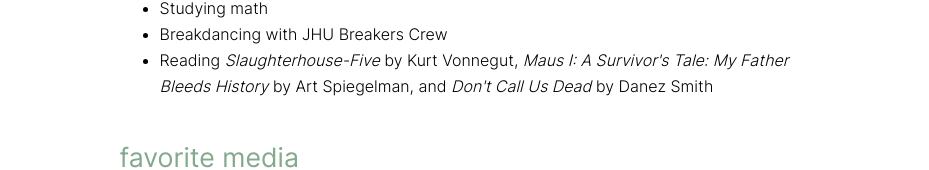
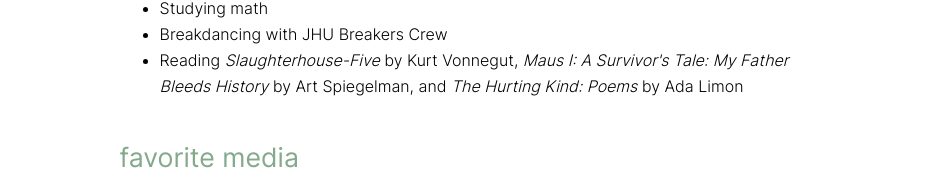
Before and after one commit to kristenpark/kristenpark.github.io, a plain HTML site: page index.html in a window 1280 px wide. Shown: the part 788-958 px from the top of the page, without its empty margins (162-1091 px from the left). Drawn offline with nearby package versions, Linux system fonts and the light colour scheme.

Commit message:
Update index.html

```diff
--- a/index.html
+++ b/index.html
@@ -70,7 +70,7 @@
                 <li>Breakdancing with JHU Breakers Crew</li>
                 <li>Reading <i>Slaughterhouse-Five</i> by Kurt Vonnegut,
                     <i>Maus I: A Survivor's Tale: My Father Bleeds History</i> by Art Spiegelman,
-                    and <i>Don't Call Us Dead</i> by Danez Smith
+                    and <i>The Hurting Kind: Poems</i> by Ada Limon
                 </li>
             </ul>
         </section>
```
